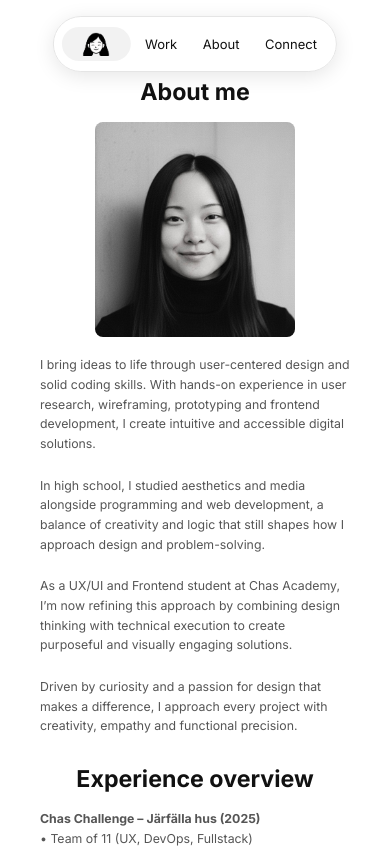
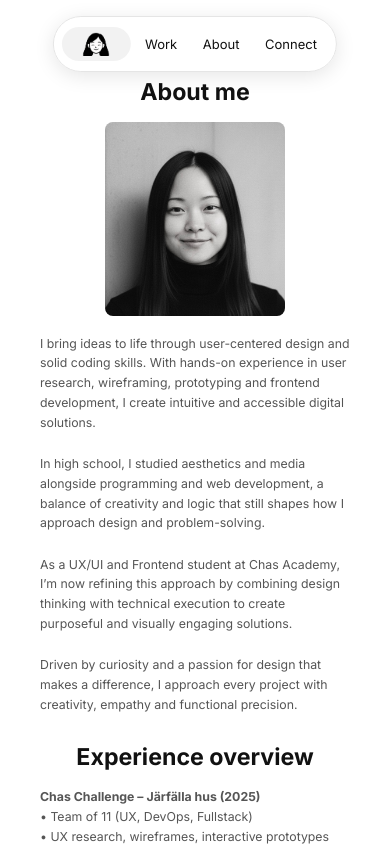
Before and after one commit to desjohnsen/portfolio, a React (Vite) app: page /about in a window 390 px wide. Shown: the top 848 px of the page. Built offline with nearby package versions, Linux system fonts and the light colour scheme.

Commit message:
style: reduce mobile profile image max-width to 180px

```diff
--- a/src/styles/About.css
+++ b/src/styles/About.css
@@ -171,7 +171,7 @@
 }
 
 .mobile-pic img {
-  max-width: 200px;
+  max-width: 180px;
   width: 100%;
   height: auto;
   object-fit: cover;
```
